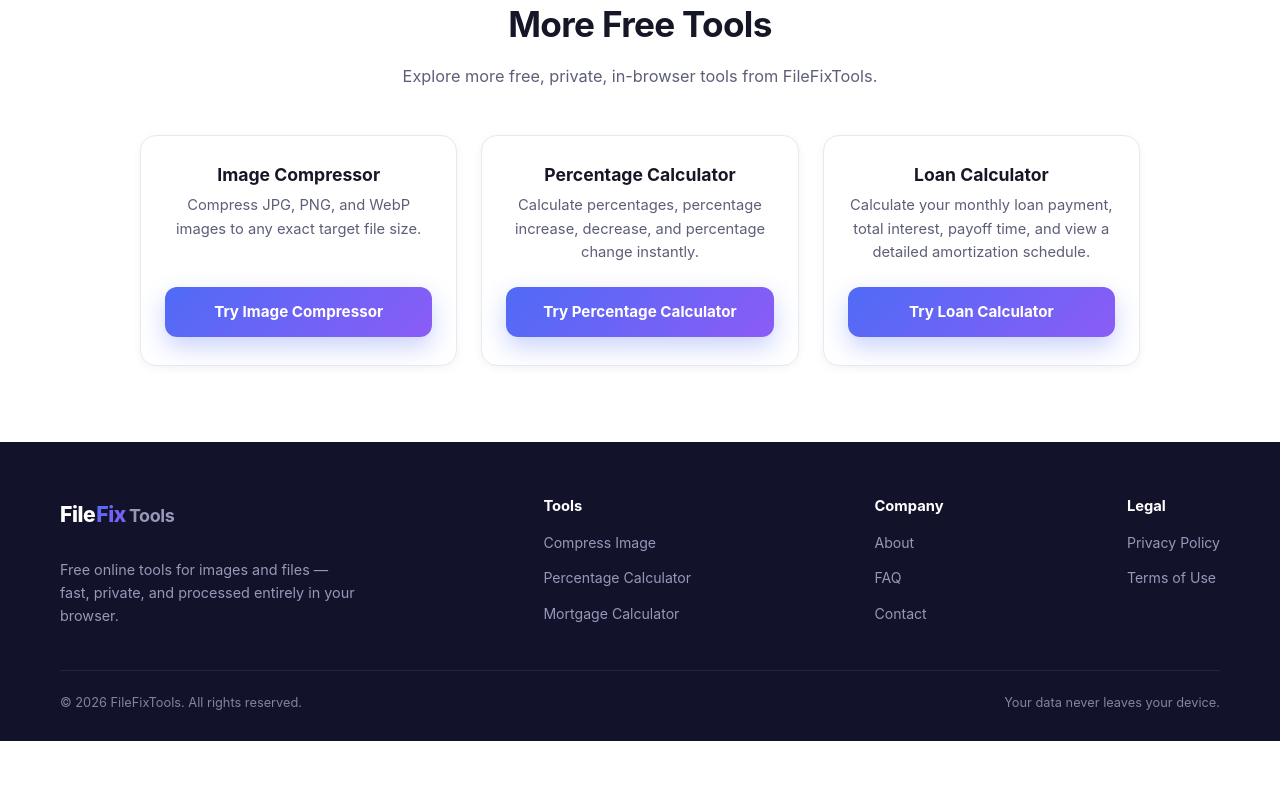
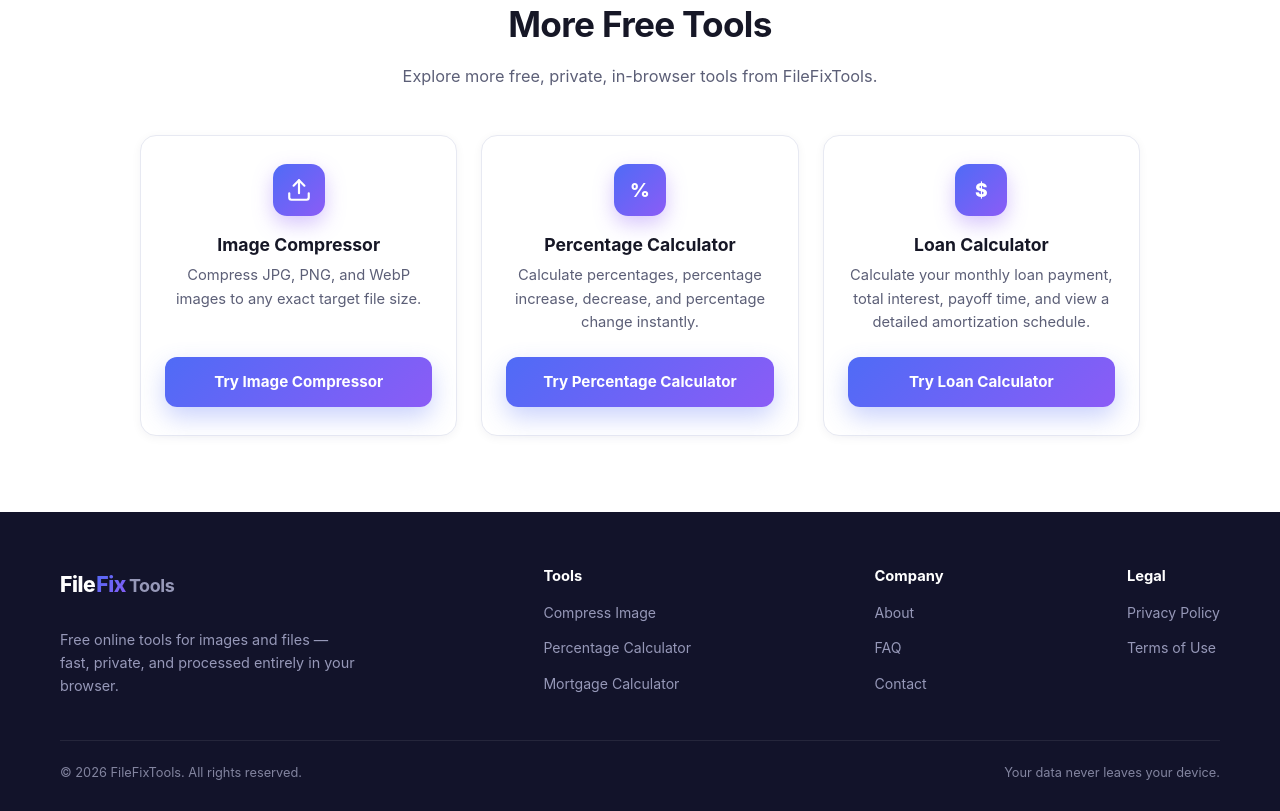
Before and after one commit to FileFixTools/image-compressor, a plain HTML site: page mortgage-calculator.html in a window 1280 px wide. Shown: the part 6351-7162 px from the top of the page. Before the commit the page ends 7092 px from the top, so only its background shows below. Drawn offline with Linux system fonts and the light colour scheme.

Commit message:
Add tool promo icons for calculators

```diff
--- a/mortgage-calculator.html
+++ b/mortgage-calculator.html
@@ -471,6 +471,16 @@
     transition:transform .2s ease, box-shadow .2s ease;
   }
   .tool-promo-card:hover{transform:translateY(-4px);box-shadow:var(--shadow-md);}
+  .tool-promo-icon{
+    width:52px;height:52px;border-radius:14px;
+    background:var(--gradient);
+    box-shadow:0 8px 20px rgba(139,92,246,0.35);
+    display:flex;align-items:center;justify-content:center;
+    margin:0 auto 18px;
+    flex-shrink:0;
+  }
+  .tool-promo-icon svg{width:26px;height:26px;stroke:#fff;color:#fff;}
+  .tool-promo-icon .glyph{color:#fff;font-weight:800;font-size:1.2rem;line-height:1;}
   .tool-promo-card h3{font-size:1.1rem;}
   .tool-promo-card p{color:var(--text-muted);font-size:0.92rem;margin:0 0 22px;flex:1;}
   .tool-promo-card .btn{margin-top:auto;}
@@ -871,18 +881,27 @@
       <div class="tools-grid">
 
         <div class="tool-promo-card">
+          <div class="tool-promo-icon">
+            <svg viewBox="0 0 24 24" fill="none" stroke="currentColor" stroke-width="2" stroke-linecap="round" stroke-linejoin="round"><path d="M21 15v4a2 2 0 01-2 2H5a2 2 0 01-2-2v-4"/><path d="M17 8l-5-5-5 5"/><path d="M12 3v12"/></svg>
+          </div>
           <h3>Image Compressor</h3>
           <p>Compress JPG, PNG, and WebP images to any exact target file size.</p>
           <a href="./index.html" class="btn btn-primary">Try Image Compressor</a>
         </div>
 
         <div class="tool-promo-card">
+          <div class="tool-promo-icon">
+            <span class="glyph">%</span>
+          </div>
           <h3>Percentage Calculator</h3>
           <p>Calculate percentages, percentage increase, decrease, and percentage change instantly.</p>
           <a href="./percentage-calculator.html" class="btn btn-primary">Try Percentage Calculator</a>
         </div>
 
         <div class="tool-promo-card">
+          <div class="tool-promo-icon">
+            <span class="glyph">$</span>
+          </div>
           <h3>Loan Calculator</h3>
           <p>Calculate your monthly loan payment, total interest, payoff time, and view a detailed amortization schedule.</p>
           <a href="./loan-calculator.html" class="btn btn-primary">Try Loan Calculator</a>
@@ -1349,4 +1368,4 @@
 </script>
 
 </body>
-                  </html>
+</html>
```
